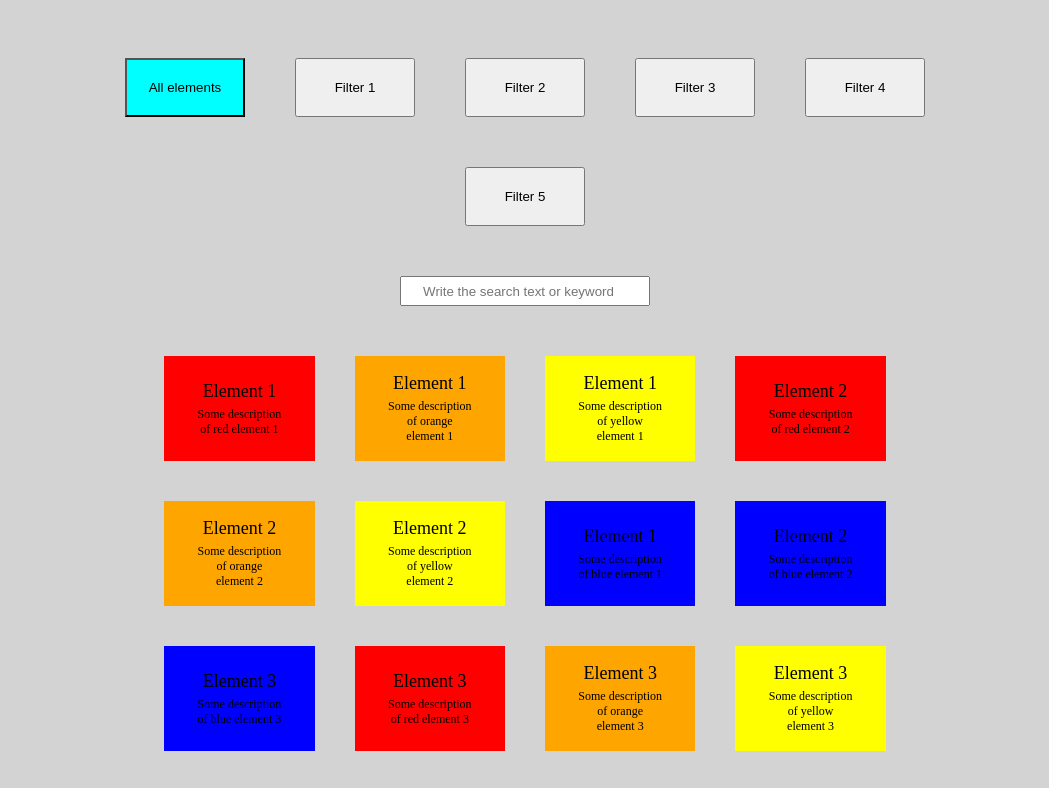
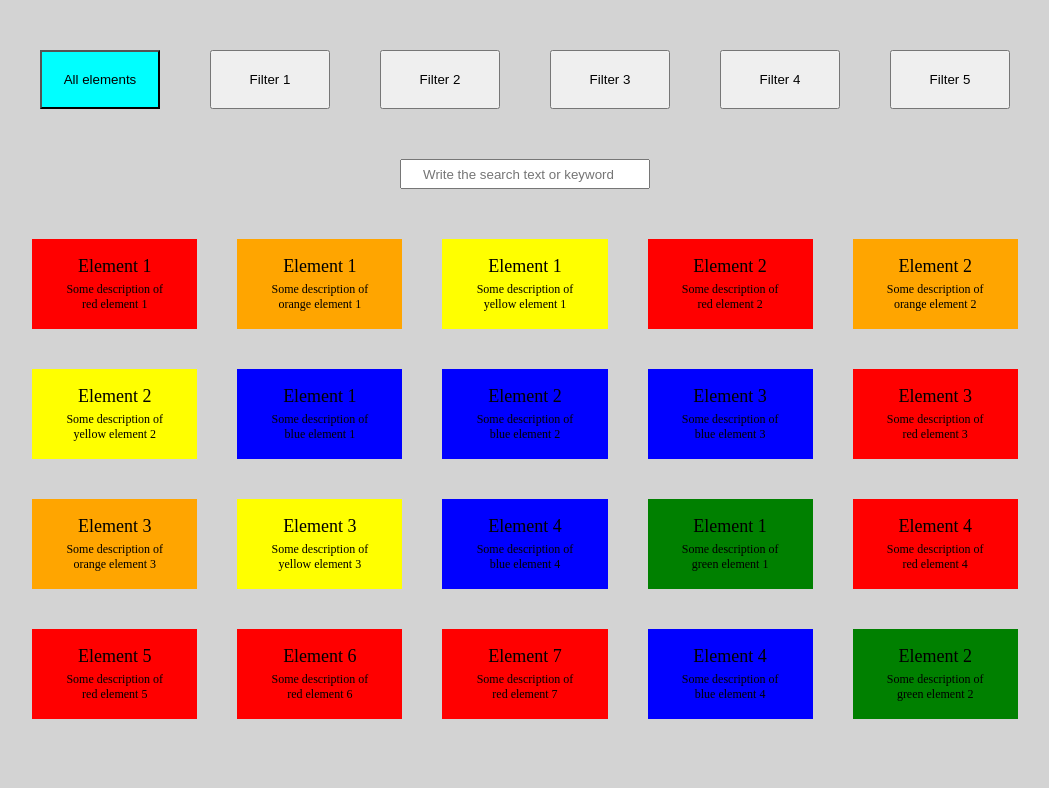
Before and after one commit to SukachEugene/JS-Practice, a plain HTML site: page index.html in a window 1280 px wide. Shown: the top 788 px of the page, without its empty margins (115-1164 px from the left). Drawn offline with Linux system fonts and the light colour scheme.

Commit message:
all elements center view style (without any moves) fixed

```diff
--- a/styles.css
+++ b/styles.css
@@ -4,7 +4,12 @@ body {
 }
 
 .container {
-    padding: 50px 200px;
+    /* padding: 50px 200px; */
+    display: flex;
+    flex-direction: column;
+    width: 80%;
+    margin-left: 10%;
+    margin-top: 50px;
 }
 
 .buttons-container {
```
